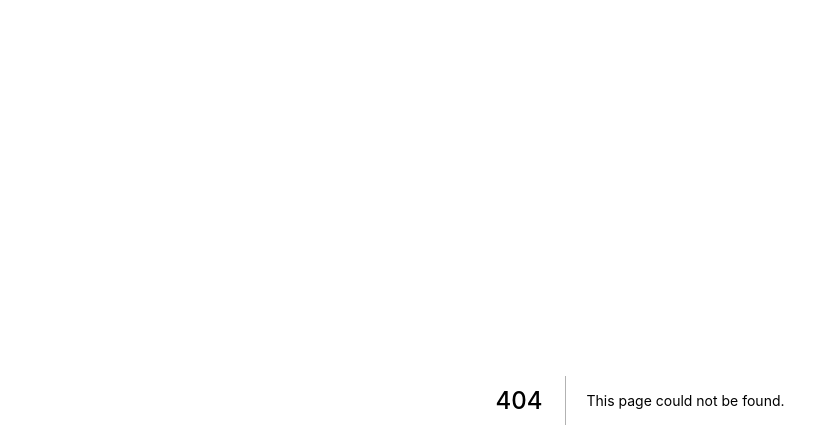
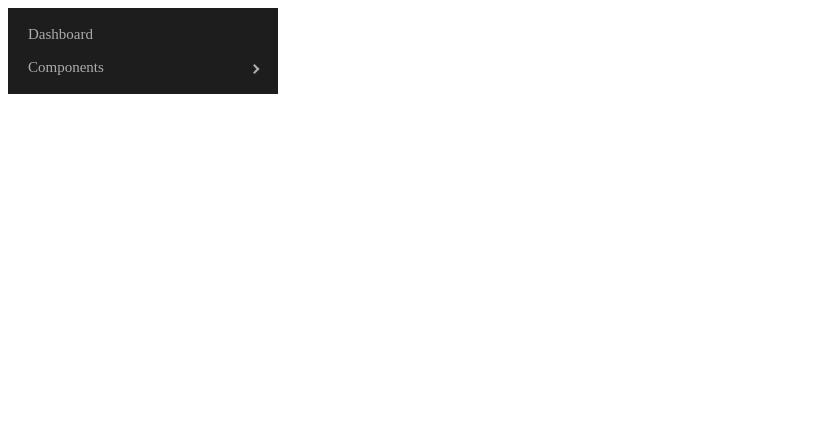
Before and after one commit to jbofill10/Portfolio, a Next.js app in the folder frontend/: page / in a window 1280 px wide. Before the commit this address had no page. Shown: the top 448 px of the page, without its empty margins (0-839 px from the left). Built offline with nearby package versions, Linux system fonts and the light colour scheme.

Commit message:
Add components dir and add homepage

```diff
--- a/frontend/package.json
+++ b/frontend/package.json
@@ -3,13 +3,15 @@
   "version": "0.1.0",
   "private": true,
   "dependencies": {
+    "@blueprintjs/core": "^3.43.0",
     "@testing-library/jest-dom": "^5.11.4",
     "@testing-library/react": "^11.1.0",
     "@testing-library/user-event": "^12.1.10",
     "netlify-cli": "^2.71.0",
+    "next": "latest",
     "react": "^17.0.1",
     "react-dom": "^17.0.1",
-    "next": "latest",
+    "react-pro-sidebar": "^0.6.0",
     "web-vitals": "^0.2.4"
   },
   "scripts": {
--- /dev/null
+++ b/frontend/src/components/sidebar.jsx
@@ -0,0 +1,25 @@
+import React from 'react';
+import { ProSidebar, Menu, MenuItem, SubMenu } from 'react-pro-sidebar';
+import 'react-pro-sidebar/dist/css/styles.css';
+
+export default class Sidebar extends React.Component {
+
+	constructor(props){
+		super(props);
+		this.state={}
+	}
+	render(){
+        return(
+          <ProSidebar>
+            <Menu iconShape="square">
+              <MenuItem>Dashboard</MenuItem>
+                <SubMenu title="Components">
+                  <MenuItem>Component 1</MenuItem>
+                  <MenuItem>Component 2</MenuItem>
+                </SubMenu>
+            </Menu>
+          </ProSidebar>
+		)
+	}
+
+}
--- /dev/null
+++ b/frontend/src/pages/index.jsx
@@ -0,0 +1,11 @@
+import Sidebar from '../components/sidebar.jsx'
+
+function App() {
+  return (
+    <div className="App">
+        <Sidebar/>
+    </div>
+  );
+}
+
+export default App;
```
